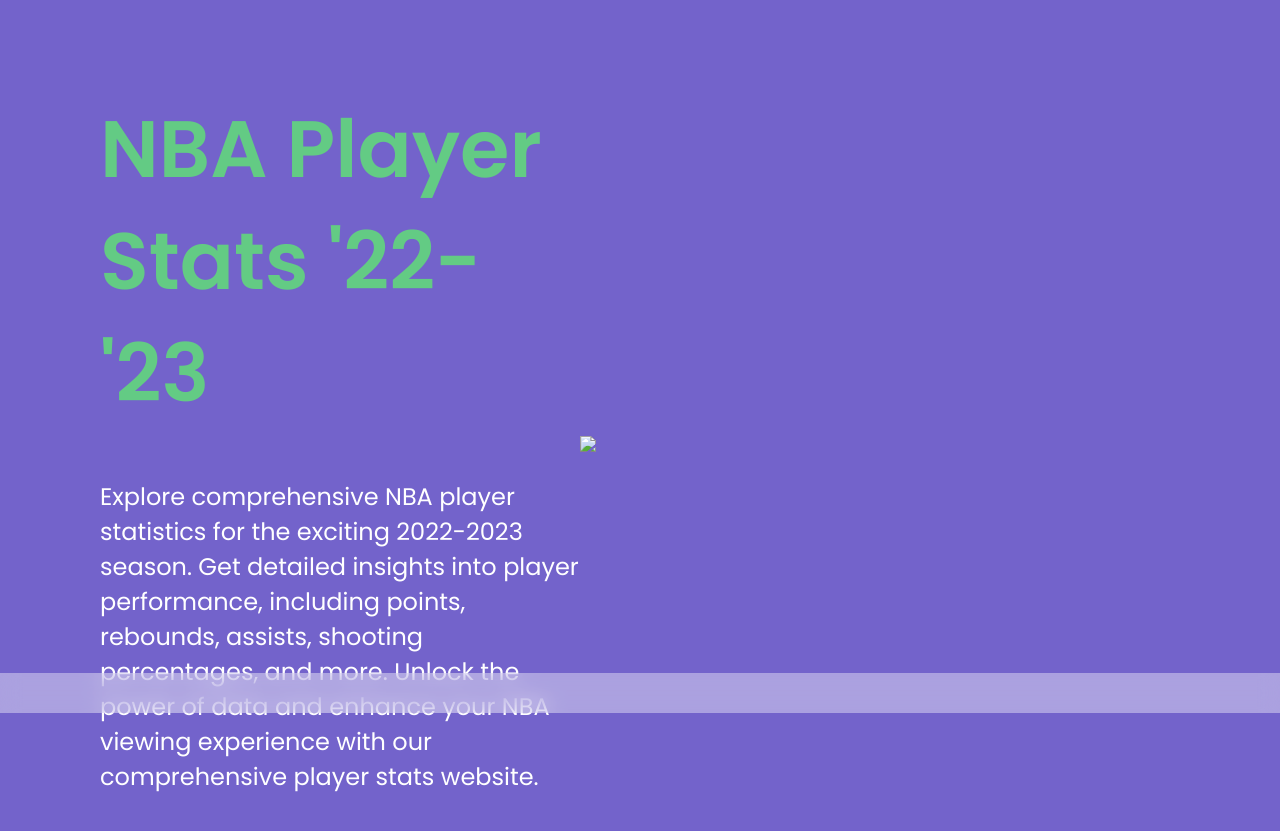
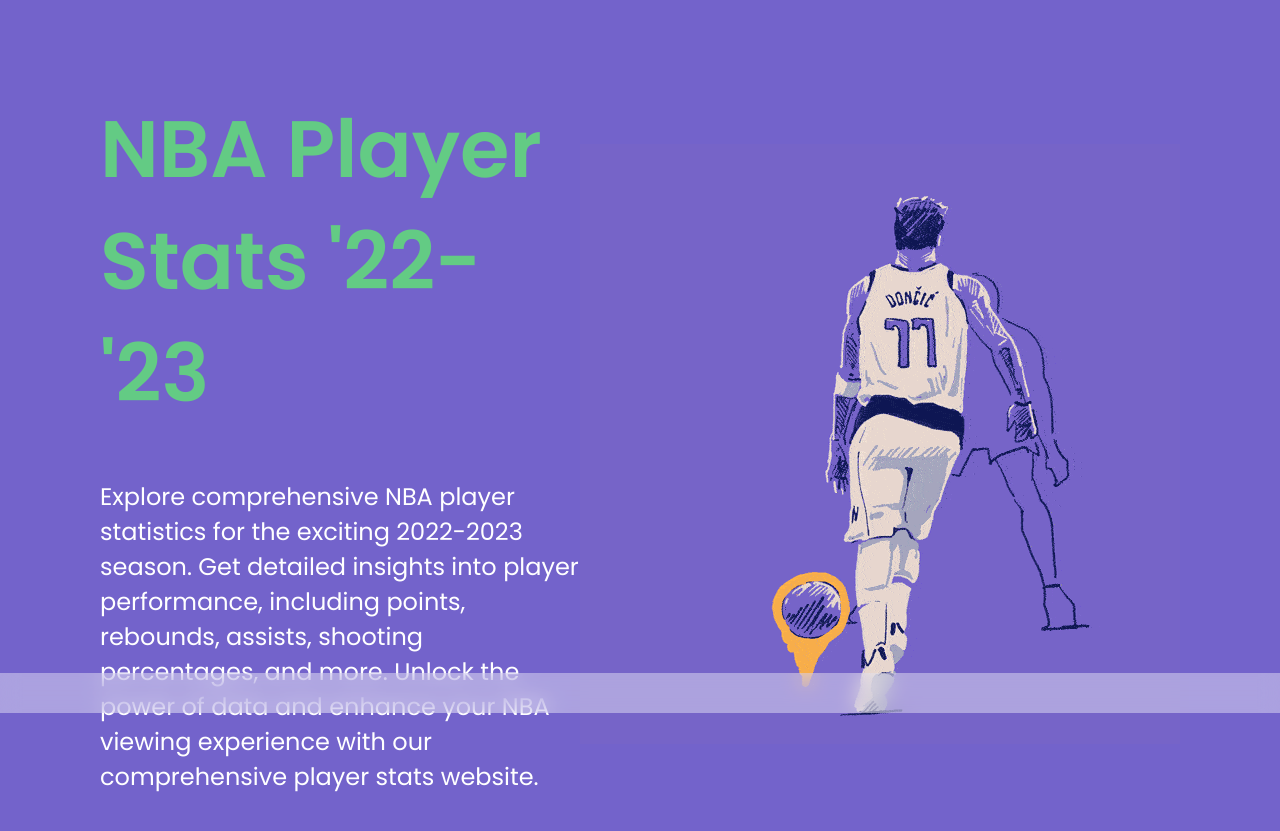
Before and after one commit to JoshuaEntrata/NBA-Stats, a plain HTML site: page index.html in a window 1280 px wide. Shown: the part 87-918 px from the top of the page. Drawn offline with Linux system fonts and the light colour scheme; the site is published under a folder, as on GitHub Pages, so addresses that start at the root find nothing.

Commit message:
Update index.html

```diff
--- a/index.html
+++ b/index.html
@@ -34,7 +34,7 @@
         </p>
       </div>
       <div class="image">
-        <img src="/img/nba-gif.gif" />
+        <img src="./img/nba-gif.gif" />
       </div>
     </div>
 
```
